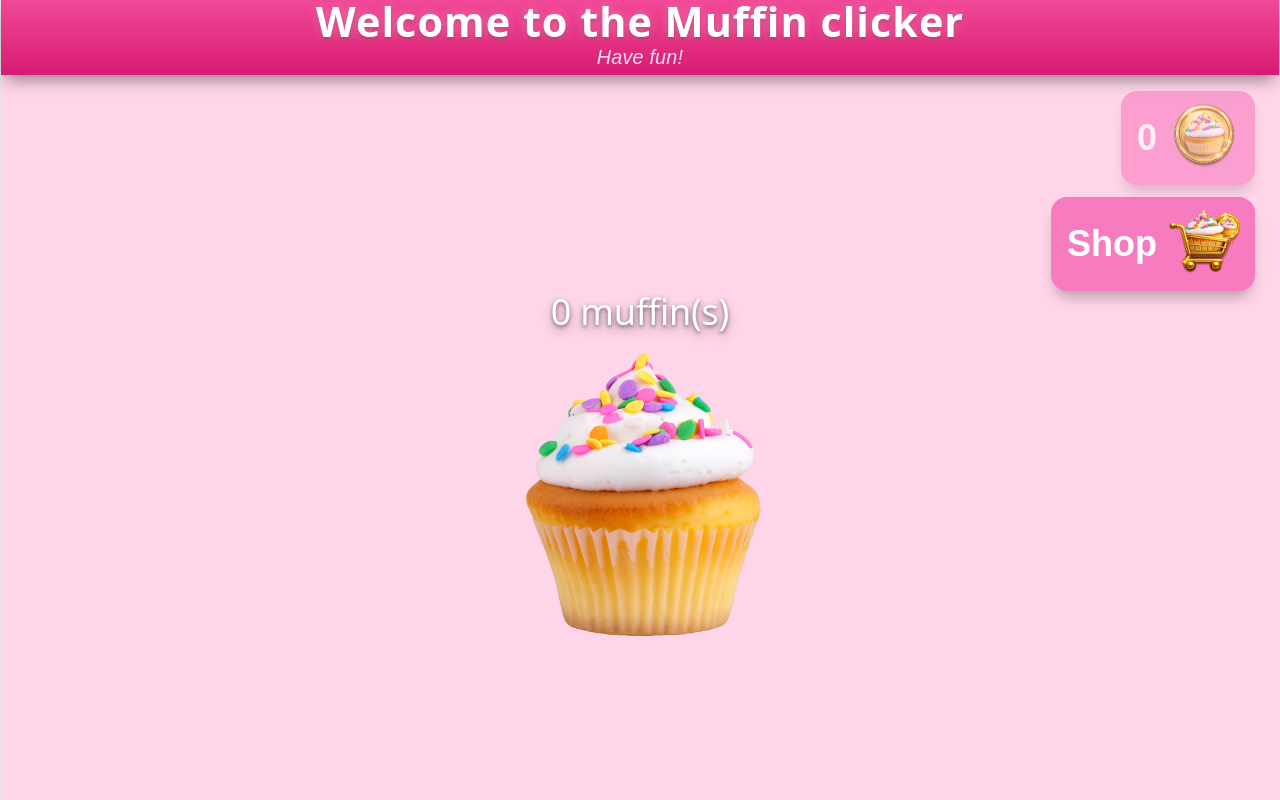
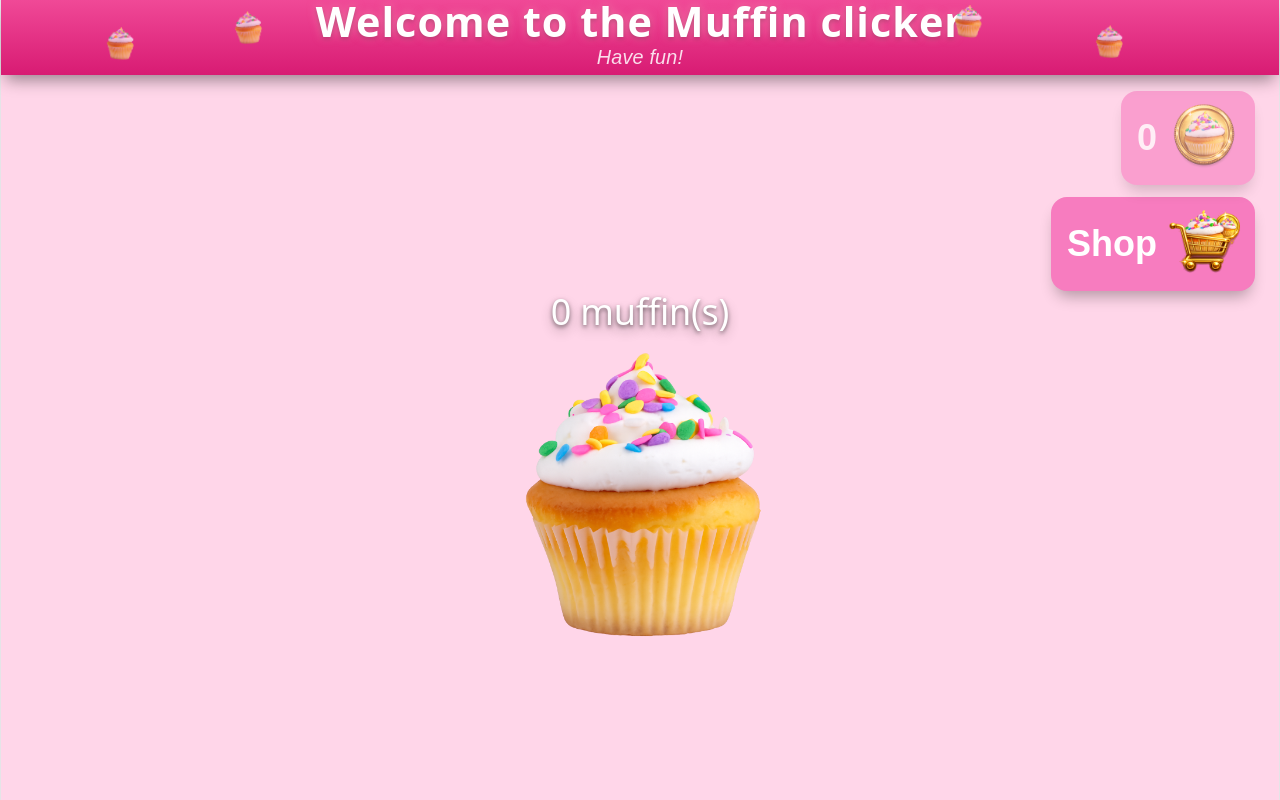
Before and after one commit to edit-v91/cookieclicker-react, a React (Vite) app: page / in a window 1280 px wide. Built offline with nearby package versions, Linux system fonts and the light colour scheme.

Commit message:
add header decor

```diff
--- a/src/App.css
+++ b/src/App.css
@@ -23,7 +23,51 @@ body {
 	padding-top: 8px;
 	padding-bottom: 5px;
 	box-shadow: 0 10px 15px -5px rgba(0, 0, 0, 0.4);
+	position: relative;
 	background: linear-gradient(180deg, rgb(240, 73, 151), rgb(216, 27, 115));
+	overflow: hidden;
+}
+
+.navMuffin {
+  position: absolute;
+  width: 34px;
+  height: auto;
+  opacity: 0.75;
+  animation: floatMuffin 3s ease-in-out infinite;
+  pointer-events: none;
+}
+
+.m1 {
+  left: 18%;
+  top: 12px;
+}
+
+.m2 {
+  left: 8%;
+  bottom: 10px;
+  animation-delay: 0.5s;
+}
+
+.m3 {
+  right: 23%;
+  top: 10px;
+  animation-delay: 1s;
+}
+
+.m4 {
+  right: 12%;
+  bottom: 12px;
+  animation-delay: 1.5s;
+}
+
+@keyframes floatMuffin {
+  0%, 100% {
+    transform: translateY(0) rotate(-6deg);
+  }
+
+  50% {
+    transform: translateY(-6px) rotate(6deg);
+  }
 }
 
 .header h1 {
--- a/src/App.jsx
+++ b/src/App.jsx
@@ -3,6 +3,7 @@ import "./App.css";
 import Muffin from "./components/Muffin";
 import ShopButton from "./components/ShopButton";
 import CounterDisplay from "./components/CounterDisplay";
+import Header from "./components/Header";
 
 function App() {
   const [counter, setCounter] = useState(0);
@@ -25,10 +26,7 @@ function App() {
 
 	return (
 		<>
-			<header className="header">
-				<h1>Welcome to the Muffin clicker</h1>
-				<p>Have fun!</p>
-			</header>
+			<Header className="header" />
       <ShopButton money={money} onBuy={buyMuffin} />
       <CounterDisplay counter={counter} />
       <Muffin onClick={countClick} />
--- /dev/null
+++ b/src/components/Header.jsx
@@ -0,0 +1,15 @@
+import MuffinImg from "../assets/Vanilla-cupcake.png";
+
+export default function Header() {
+  return (
+    <header className="header">
+      <img className="navMuffin m1" src={MuffinImg} alt="" />
+      <img className="navMuffin m2" src={MuffinImg} alt="" />
+      <img className="navMuffin m3" src={MuffinImg} alt="" />
+      <img className="navMuffin m4" src={MuffinImg} alt="" />
+
+      <h1>Welcome to the Muffin clicker</h1>
+      <p>Have fun!</p>
+    </header>
+  );
+}
```
